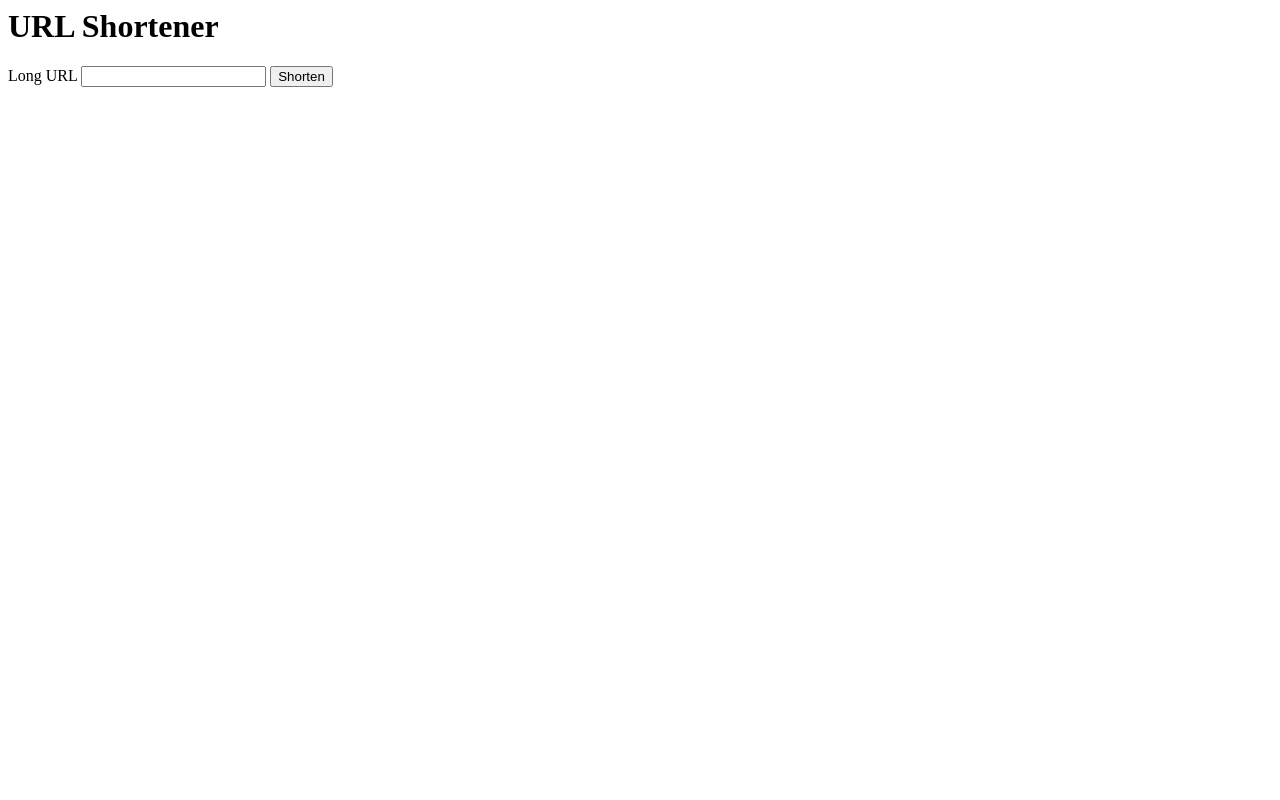
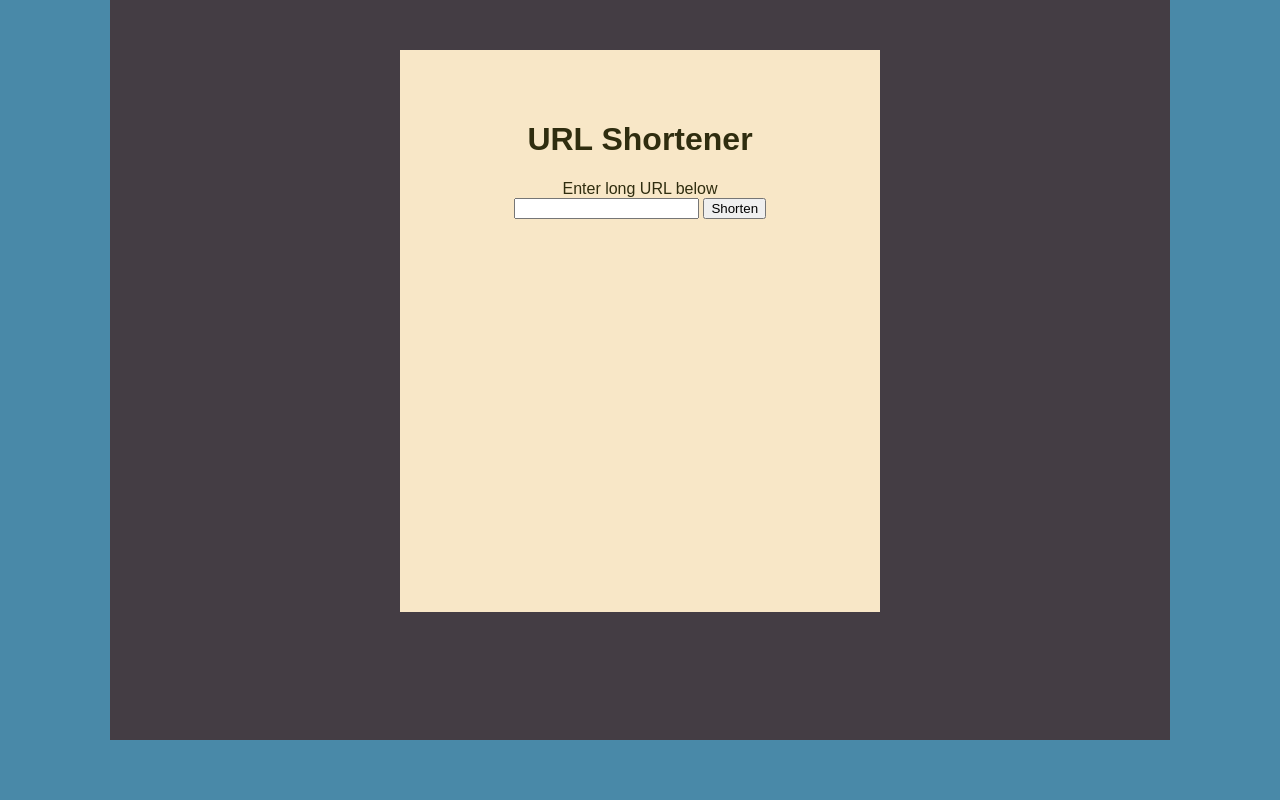
Before and after one commit to samdec11/urlshortener, a Django app: page / in a window 1280 px wide. Run offline with Django 3.2, Linux system fonts and the light colour scheme.

Commit message:
a little bit of styling

```diff
--- a/canary/settings.py
+++ b/canary/settings.py
@@ -23,9 +23,9 @@ BASE_DIR = os.path.dirname(os.path.dirname(os.path.abspath(__file__)))
 SECRET_KEY = '_vihb-+_*c3-snzv_4&xe^5wbtv5oz)1#_b2)ko&_u#@rncr+i'
 
 # SECURITY WARNING: don't run with debug turned on in production!
-DEBUG = False
+DEBUG = True
 
-ALLOWED_HOSTS = ['*',]
+ALLOWED_HOSTS = []
 
 
 # Application definition
--- a/urlshortener/static/urlshortener/style.css
+++ b/urlshortener/static/urlshortener/style.css
@@ -0,0 +1,27 @@
+body {
+  font-family: "Arial";
+  color: #2f2d0f;
+  background-color: #4989A8;
+  margin: 0;
+}
+
+a {
+  color: #f8a735;
+}
+
+.container {
+  width: 75%;
+  height: 80%;
+  margin: 0 auto;
+  padding: 50px;
+  background-color: #443d44;
+}
+
+.content {
+  width: 50%;
+  height: 80%;
+  padding-top: 50px;
+  margin: auto;
+  text-align: center;
+  background-color: #f8e7c7;
+}
--- a/urlshortener/templates/urlshortener/index.html
+++ b/urlshortener/templates/urlshortener/index.html
@@ -1,17 +1,23 @@
 {% load staticfiles %}
 <link rel="stylesheet" href="{% static 'urlshortener/style.css' %}" type="text/css" />
 
+<div class="container">
+  <div class="content">
     <h1>URL Shortener</h1>
 
     {% if error_message %}<p><strong>{{ error_message }}</strong></p>{% endif %}
 
     <form action="{% url 'urlshortener:index' %}" method="post">
       {% csrf_token %}
-  <label for="url">Long URL</label>
+      <label for="url">Enter long URL below</label>
+      <br />
       <input type="text", name="url" />
       <input type="submit" value="Shorten">
     </form>
 
     {% if link %}
+      <p>Long URL: {{ link.base_url }}</p>
       <p>The short URL for this link is <a href="{{ link.base_url }}" target="_blank">{{ link.short_url }}</a></p>
     {% endif %}
+  </div>
+</div>
```
Also changed, not shown: db.sqlite3. Lines whose indentation alone changed are shown as unchanged.
